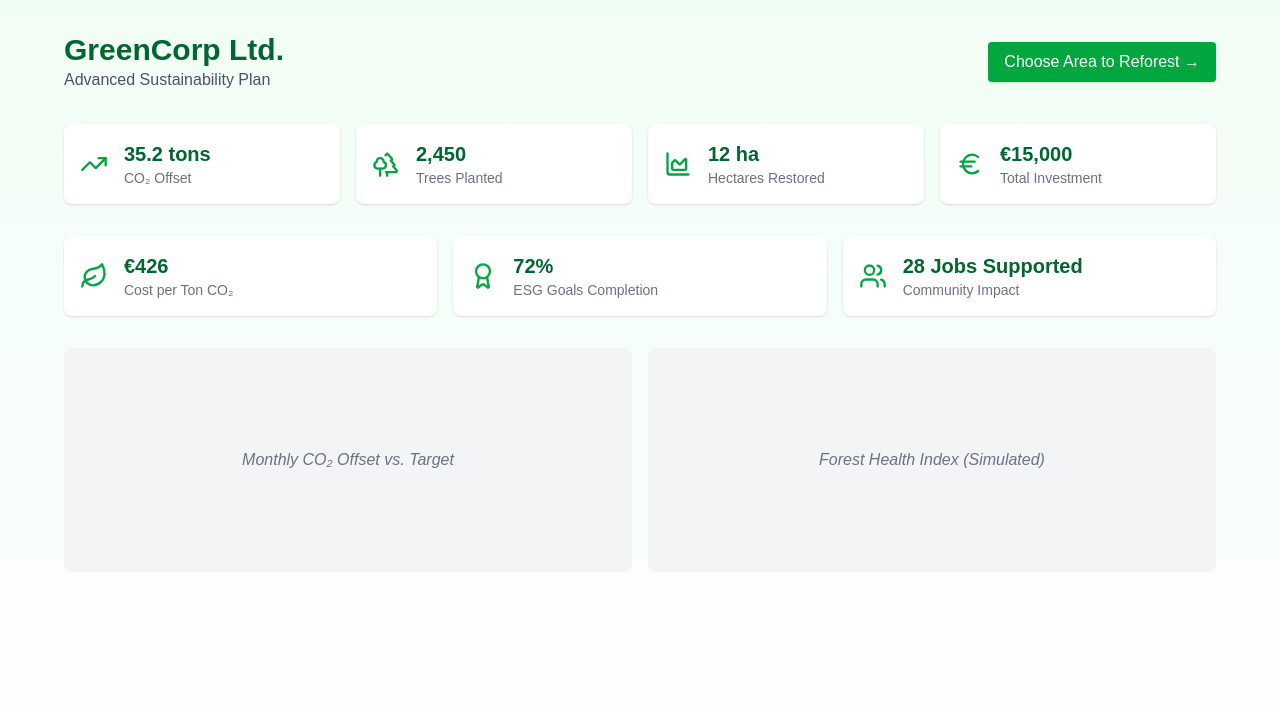
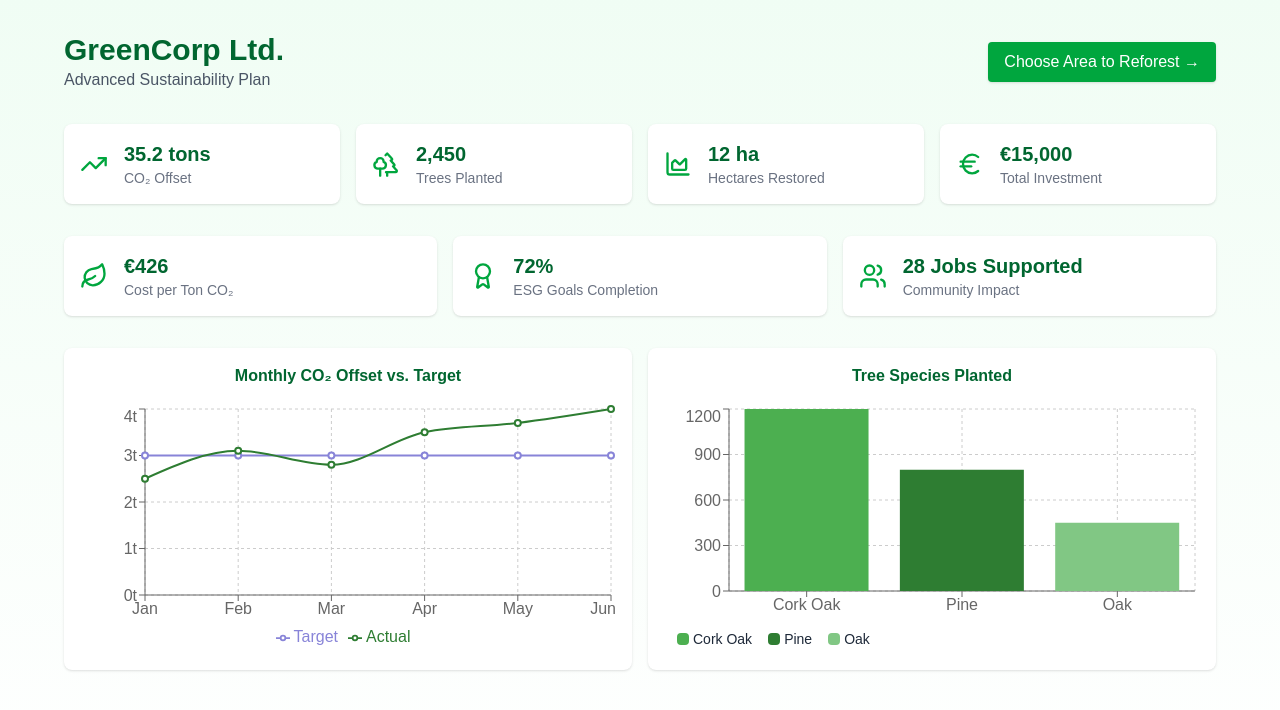
Before and after one commit to Piyush77Bansal/GreenPledge, a Next.js app: page /dashboard in a window 1280 px wide. Shown: the top 710 px of the page. Built offline with nearby package versions, Linux system fonts and the light colour scheme.

Commit message:
feat: integrate CO2OffsetChart and TreeSpeciesChart into CompanyDashboard for enhanced data visualization

```diff
--- a/src/app/dashboard/page.jsx
+++ b/src/app/dashboard/page.jsx
@@ -1,6 +1,8 @@
 "use client";
 import { TrendingUp, Trees, AreaChart, Euro, Leaf, Award, Users } from "lucide-react";
 import Link from "next/link";
+import CO2OffsetChart from "@/components/dashboard/CO2OffsetChart";
+import TreeSpeciesChart from "@/components/dashboard/TreeSpeciesChart";
 
 export default function CompanyDashboard() {
     return (
@@ -18,7 +20,6 @@ export default function CompanyDashboard() {
                     </Link>
                 </div>
 
-                {/* High-level ESG Metrics */}
                 <div className="grid grid-cols-2 md:grid-cols-4 gap-4 mb-8">
                     <MetricCard icon={TrendingUp} label="CO₂ Offset" value="35.2 tons" />
                     <MetricCard icon={Trees} label="Trees Planted" value="2,450" />
@@ -26,17 +27,22 @@ export default function CompanyDashboard() {
                     <MetricCard icon={Euro} label="Total Investment" value="€15,000" />
                 </div>
 
-                {/* Additional Metrics (impactful) */}
                 <div className="grid grid-cols-1 md:grid-cols-3 gap-4 mb-8">
                     <MetricCard icon={Leaf} label="Cost per Ton CO₂" value="€426" />
                     <MetricCard icon={Award} label="ESG Goals Completion" value="72%" />
                     <MetricCard icon={Users} label="Community Impact" value="28 Jobs Supported" />
                 </div>
 
-                {/* Charts placeholders */}
                 <div className="grid grid-cols-1 md:grid-cols-2 gap-4">
-                    <ChartPlaceholder title="Monthly CO₂ Offset vs. Target" />
-                    <ChartPlaceholder title="Forest Health Index (Simulated)" />
+                    <div className="bg-white shadow rounded-lg p-4">
+                        <h3 className="text-center text-green-800 font-semibold mb-4">Monthly CO₂ Offset vs. Target</h3>
+                        <CO2OffsetChart />
+                    </div>
+
+                    <div className="bg-white shadow rounded-lg p-4">
+                        <h3 className="text-center text-green-800 font-semibold mb-4">Tree Species Planted</h3>
+                        <TreeSpeciesChart />
+                    </div>
                 </div>
             </div>
         </div>
@@ -54,11 +60,3 @@ function MetricCard({ icon: Icon, label, value }) {
         </div>
     );
 }
-
-function ChartPlaceholder({ title }) {
-    return (
-        <div className="bg-gray-100 rounded-lg h-56 flex items-center justify-center">
-            <span className="text-gray-500 italic">{title}</span>
-        </div>
-    );
-}
```
